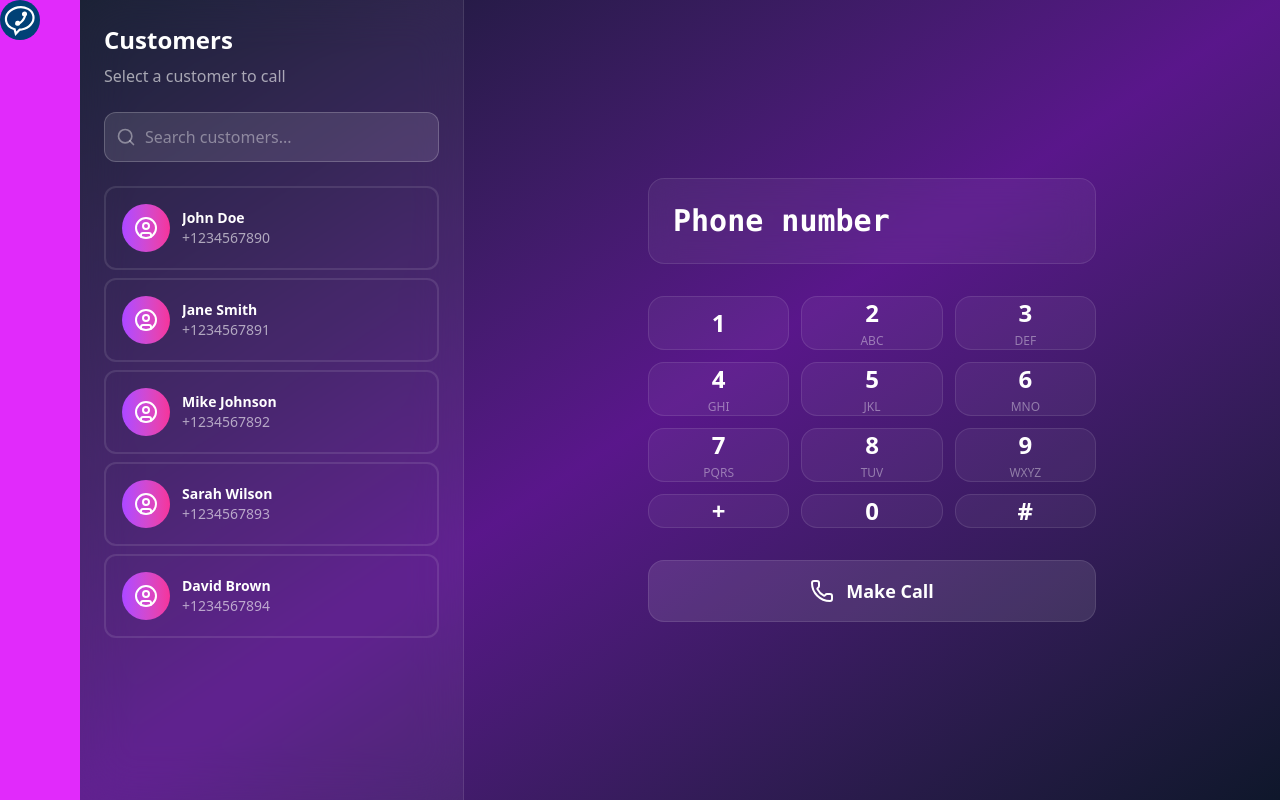
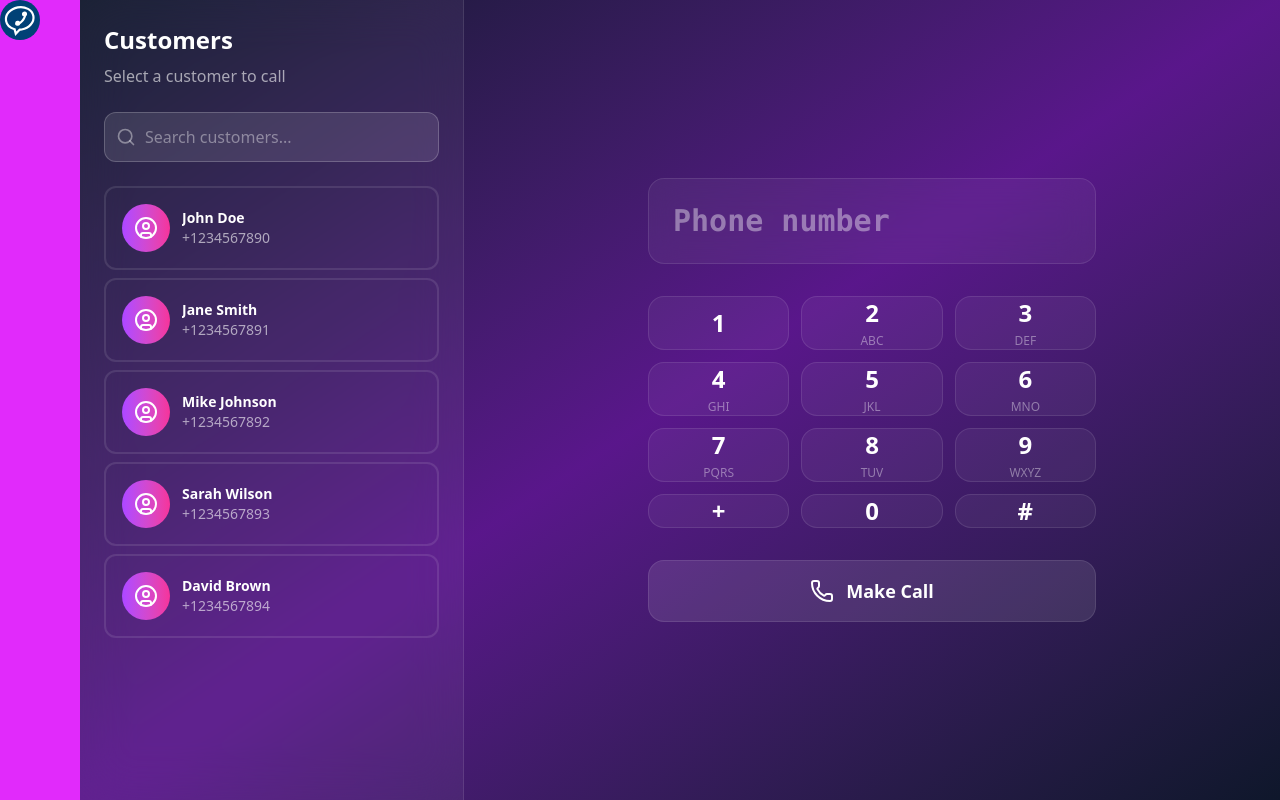
Before and after one commit to codewithshumon/callnow, a Next.js app: page /dialer in a window 1280 px wide. Built offline with nearby package versions, Linux system fonts and the light colour scheme.

Commit message:
fix input issue

```diff
--- a/app/(page)/dialer/page.js
+++ b/app/(page)/dialer/page.js
@@ -1,7 +1,7 @@
 /* eslint-disable react-hooks/exhaustive-deps */
 "use client";
 
-import { useState, useEffect } from "react";
+import { useState, useEffect, useRef } from "react";
 import { Phone, Search, User, X, ArrowLeft, UserCircle } from "lucide-react";
 import AppLayout from "@/app/(page)/layouts/AppLayout";
 
@@ -12,6 +12,7 @@ const Page = () => {
   const [phoneNumber, setPhoneNumber] = useState("");
   const [selectedCustomer, setSelectedCustomer] = useState(null);
   const [isCalling, setIsCalling] = useState(false);
+  const inputRef = useRef(null);
 
   const mockCustomers = [
     {
@@ -67,15 +68,43 @@ const Page = () => {
   }, [searchTerm, customers]);
 
   const handleNumberClick = (number) => {
-    setPhoneNumber((prev) => prev + number);
+    if (phoneNumber.length >= 15 && !hasSelection()) return;
+
+    const input = inputRef.current;
+    if (input && hasSelection()) {
+      const start = input.selectionStart;
+      const end = input.selectionEnd;
+
+      const newNumber = phoneNumber.slice(0, start) + number + phoneNumber.slice(end);
+      setPhoneNumber(newNumber);
+
+      setTimeout(() => {
+        input.setSelectionRange(start + 1, start + 1);
+      }, 0);
+    } else {
+      setPhoneNumber((prev) => prev + number);
+    }
   };
 
   const handleBackspace = () => {
-    setPhoneNumber((prev) => prev.slice(0, -1));
+    const input = inputRef.current;
+    if (input && hasSelection()) {
+      const start = input.selectionStart;
+      const end = input.selectionEnd;
+      const newNumber = phoneNumber.slice(0, start) + phoneNumber.slice(end);
+      setPhoneNumber(newNumber);
+
+      setTimeout(() => {
+        input.setSelectionRange(start, start);
+      }, 0);
+    } else {
+      setPhoneNumber((prev) => prev.slice(0, -1));
+    }
   };
 
-  const handleClear = () => {
-    setPhoneNumber("");
+  const hasSelection = () => {
+    const input = inputRef.current;
+    return input && input.selectionStart !== input.selectionEnd;
   };
 
   const handleCustomerSelect = (customer) => {
@@ -248,18 +277,35 @@ const Page = () => {
 
                   <div className="mb-8 bg-white/5 backdrop-blur-lg rounded-2xl p-6 border border-white/10">
                     <div className="flex items-center justify-between">
-                      <div className="text-3xl font-mono font-bold text-white">
-                        {phoneNumber || "Phone number"}
-                      </div>
+                      <input
+                        ref={inputRef}
+                        type="text"
+                        value={phoneNumber}
+                        onChange={(e) => {
+                          if (e.target.value.length <= 15) {
+                            setPhoneNumber(e.target.value);
+                          }
+                        }}
+                        placeholder="Phone number"
+                        className="w-full text-3xl font-mono font-bold text-white bg-transparent border-none outline-none placeholder-white/40"
+                        style={{ caretColor: 'white' }}
+                      />
                       {phoneNumber && (
                         <button
                           onClick={handleBackspace}
-                          className="p-2 text-white/60 hover:text-white transition-colors hover:bg-white/10 rounded-lg"
+                          className="p-2 text-white/60 hover:text-white transition-colors hover:bg-white/10 rounded-lg ml-2"
                         >
                           <ArrowLeft className="h-6 w-6" />
                         </button>
                       )}
                     </div>
+                    {phoneNumber.length > 0 && (
+                      <div className="text-right mt-2">
+                        <span className="text-sm text-white/40">
+                          {phoneNumber.length}/15
+                        </span>
+                      </div>
+                    )}
                   </div>
 
                   <div className="grid grid-cols-3 gap-3 mb-8">
@@ -269,7 +315,8 @@ const Page = () => {
                           <button
                             key={item.number}
                             onClick={() => handleNumberClick(item.number)}
-                            className="bg-white/5 hover:bg-white/10 border border-white/10 rounded-2xl text-white transition-all duration-200  hover:border-white/20  group"
+                            disabled={phoneNumber.length >= 15 && !hasSelection()}
+                            className="bg-white/5 hover:bg-white/10 border border-white/10 rounded-2xl text-white transition-all duration-200 hover:border-white/20 disabled:opacity-30 disabled:cursor-not-allowed group"
                           >
                             <div className="flex flex-col items-center justify-center h-full">
                               <span className="text-2xl font-semibold group-hover:text-purple-300 transition-colors">
```
